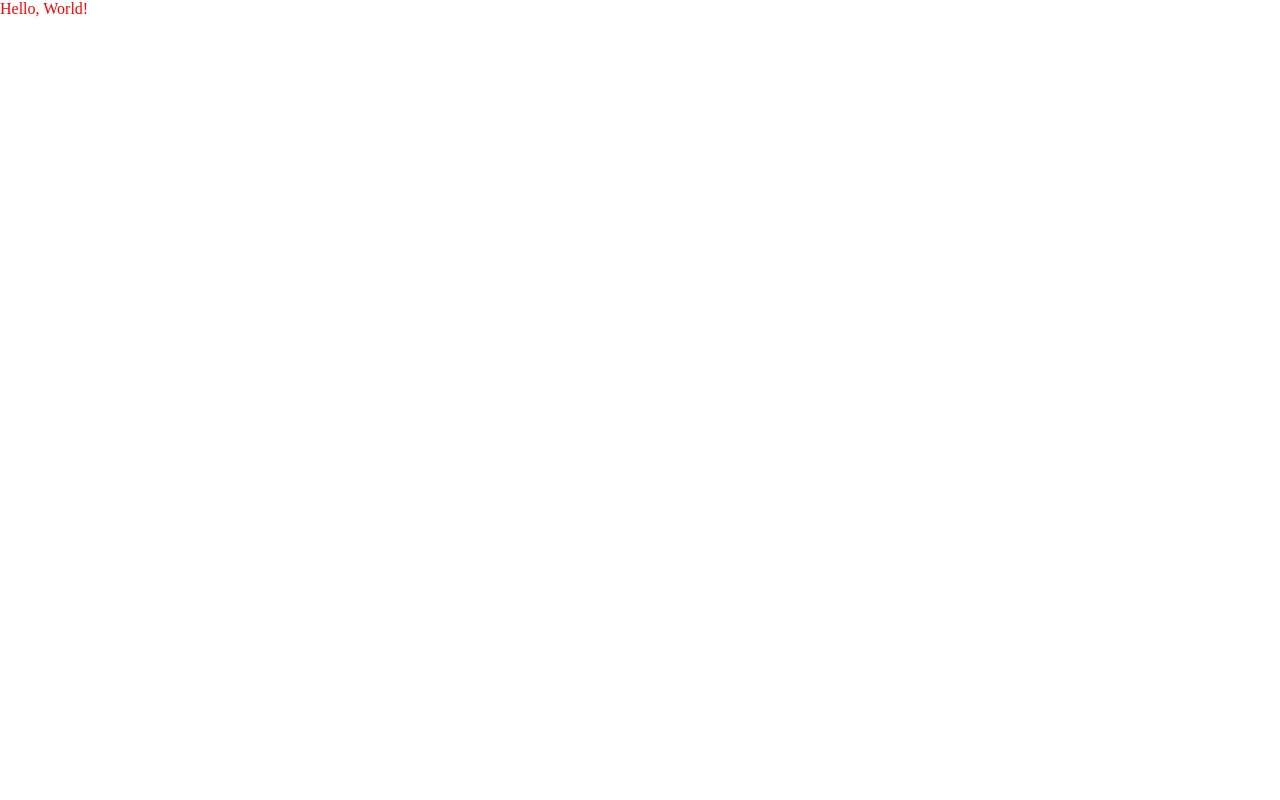
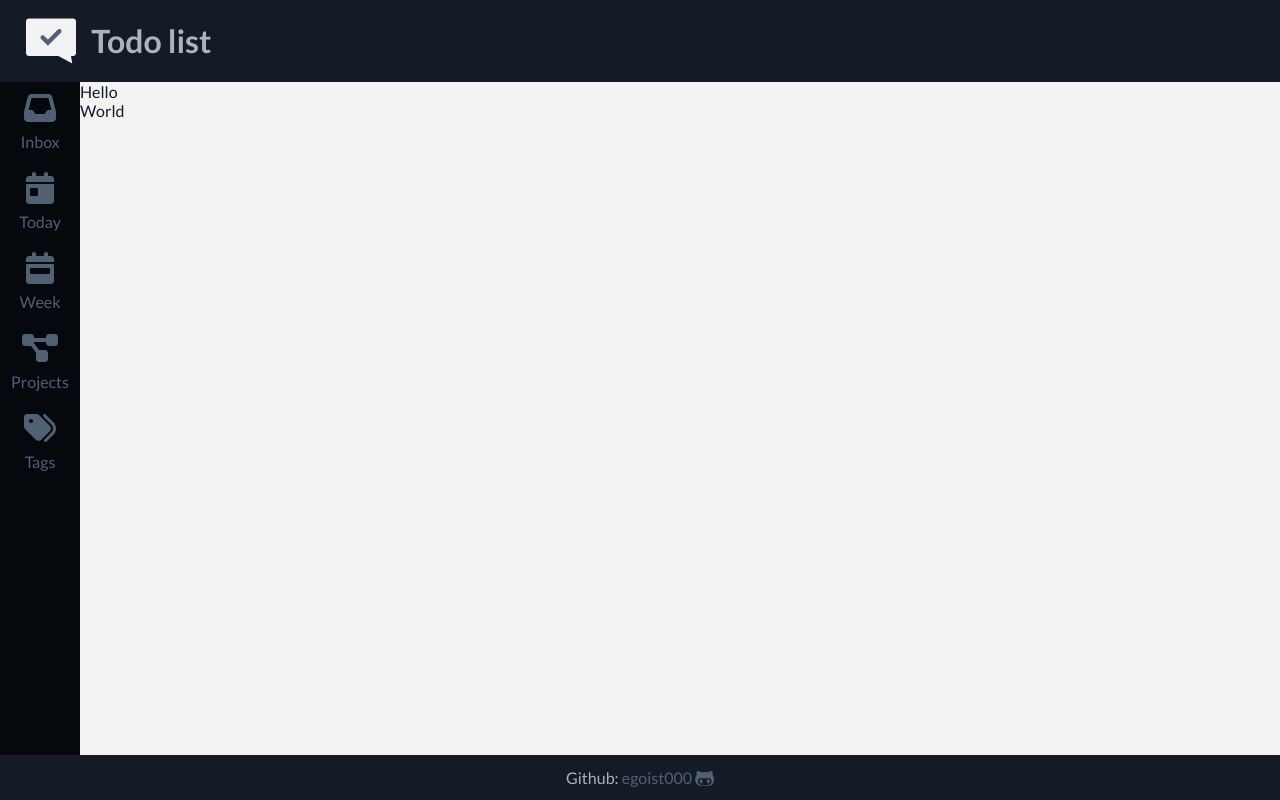
Before and after one commit to egoist000/todo-list, a website built with webpack: page src/template.html in a window 1280 px wide. Built offline with nearby package versions, Linux system fonts and the light colour scheme.

Commit message:
website header, footer, nav-bar

```diff
--- a/src/index.js
+++ b/src/index.js
@@ -1,2 +1,2 @@
-import "./style.scss";
+import "./main.scss";
 console.log("Hello, world!");
--- /dev/null
+++ b/src/main.scss
@@ -0,0 +1,108 @@
+$color1: #05080D;
+$color2: #141A26;
+$color3: #516073;
+$color4: #A8B5BF;
+$color5: #F2F2F2;
+
+$main-font-family: 'Lato', sans-serif;
+
+* {
+    box-sizing: border-box;
+    font-family: $main-font-family;
+}
+
+body {
+    display: flex;
+    flex-direction: column;
+    margin: 0;
+    min-height: 100vh;
+    overflow: hidden;
+    color: $color2;
+    background-color: $color5;
+}
+
+p {
+    margin: 0;
+}
+
+////////////////////////
+//       HEADER       //
+////////////////////////
+
+.header {
+    background-color: $color2;
+    color: $color4;
+    .logo-container {
+        display: flex;
+        justify-content: start;
+        align-items: center;
+        .logo {
+            display: flex;
+            justify-content: center;
+            align-items: center;
+            gap: 0.5em;
+            margin: 0 1.2em;
+            text-align: center;
+        }
+        .logo-img {
+            max-width: 100%;
+            height: auto;
+        }
+    }
+}
+
+////////////////////////
+//    MAIN CONTENT    //
+////////////////////////
+
+.main {
+    display: flex;
+    flex: 1 0 auto;
+}
+
+.content {
+    flex: 1 0 auto;
+}
+
+////////////////////////
+//       NAV-BAR      //
+////////////////////////
+
+.nav {
+    width: 80px;
+    background-color: $color1;
+    color: $color3;
+    .nav-icon {
+        display: flex;
+        flex-direction: column;
+        justify-content: center;
+        align-items: center;
+        gap: 0.5em;
+        padding: 0.8em;
+        height: 80px;
+    }
+}
+
+////////////////////////
+//       FOOTER       //
+////////////////////////
+
+.footer {
+    display: flex;
+    justify-content: center;
+    align-items: center;
+    padding: 0.8em;
+    gap: 0.2em;
+    background-color: $color2;
+    color: $color4;
+    .link, a {
+        color: $color3;
+    }
+    a {
+        text-decoration: none;
+    }
+    a:hover {
+        color: $color4;
+        cursor: pointer;
+    }
+}
--- a/src/style.scss
+++ /dev/null
@@ -1,8 +0,0 @@
-$text-color: red;
-
-body {
-    margin: 0;
-    min-height: 100vh;
-    overflow: hidden;
-    color: $text-color;
-}
--- a/src/template.html
+++ b/src/template.html
@@ -7,9 +7,59 @@
         <link rel="apple-touch-icon" sizes="180x180" href="./apple-touch-icon.png">
         <link rel="icon" type="image/png" sizes="32x32" href="./favicon-32x32.png">
         <link rel="icon" type="image/png" sizes="16x16" href="./favicon-16x16.png">
+        <link rel="preconnect" href="https://fonts.googleapis.com">
+        <link rel="preconnect" href="https://fonts.gstatic.com" crossorigin>
+        <link href="https://fonts.googleapis.com/css2?family=Lato:ital,wght@0,400;0,700;1,400&display=swap" rel="stylesheet">
+        <script src="https://kit.fontawesome.com/78fefce92e.js" crossorigin="anonymous"></script>
         <title>todo-list</title>
     </head>
     <body>
-        Hello, World!
+        <header class="header">
+            <div class="logo-container">
+                <div class="logo">
+                    <img src="./imgs/logo.png" alt="checkmark-logo" class="logo-img"/>
+                    <h1 class="logo-text">Todo list</h1>
+                </div>
+            </div>
+        </header>
+        <div class="main">
+            <nav class="nav">
+                <div class="nav-icon">
+                    <i class="fas fa-inbox fa-2x"></i>
+                    <p>Inbox</p>
+                </div>
+                <div class="nav-icon">
+                    <i class="fas fa-calendar-day fa-2x"></i>
+                    <p>Today</p>
+                </div>
+                <div class="nav-icon">
+                    <i class="fas fa-calendar-week fa-2x"></i>
+                    <p>Week</p>
+                </div>
+                <div class="nav-icon">
+                    <i class="fas fa-project-diagram fa-2x"></i>
+                    <p>Projects</p>
+                </div>
+                <div class="nav-icon">
+                    <i class="fas fa-tags fa-2x"></i>
+                    <p>Tags</p>
+                </div>
+            </nav>
+            <div class="content">
+                <div class="content-title">
+                    Hello
+                </div>
+                <div class="projects-container">
+                    World
+                </div>
+            </div>
+        </div>
+        <footer class="footer">
+            <p>Github:</p>
+            <div class="link">
+                <a href="https://github.com/egoist000">egoist000</a>
+                <i class="fab fa-github-alt fa-lg"></i>
+            </div>
+        </footer>
     </body>
 </html>
```
Also changed, not shown: src/apple-touch-icon.png, src/favicon-16x16.png, src/favicon-32x32.png, src/favicon.ico, src/imgs/logo.png (added).
